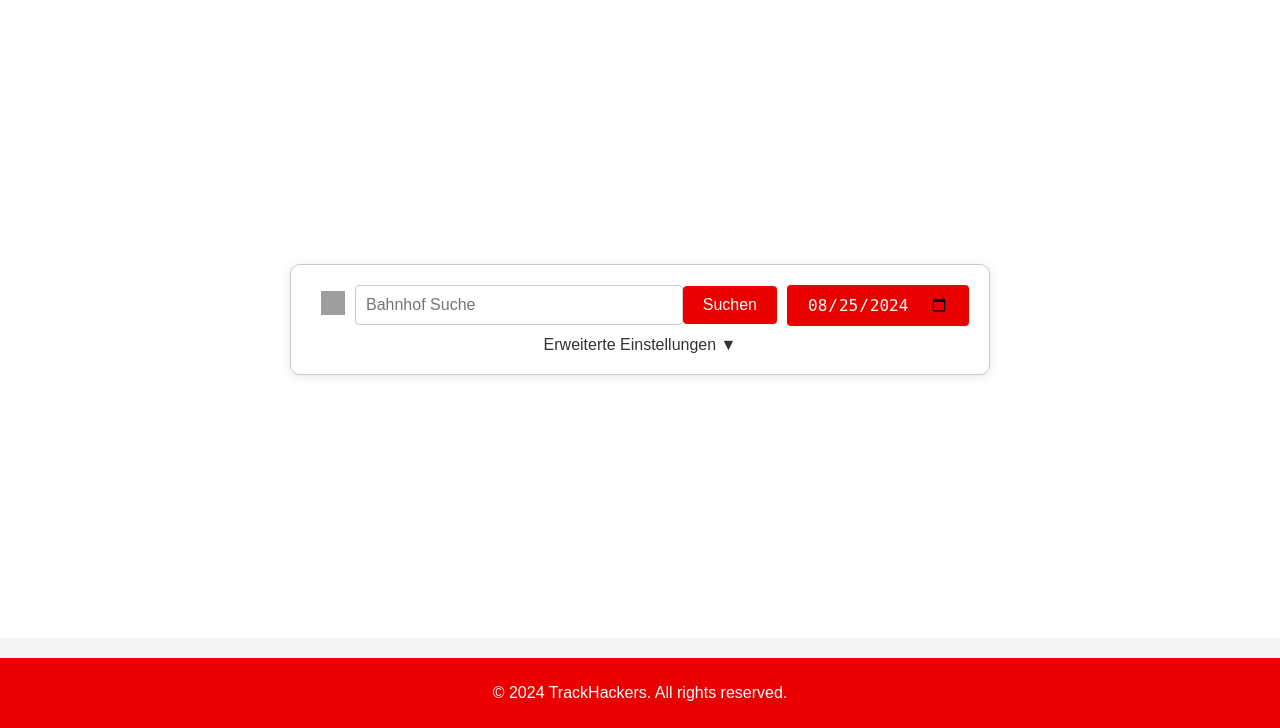
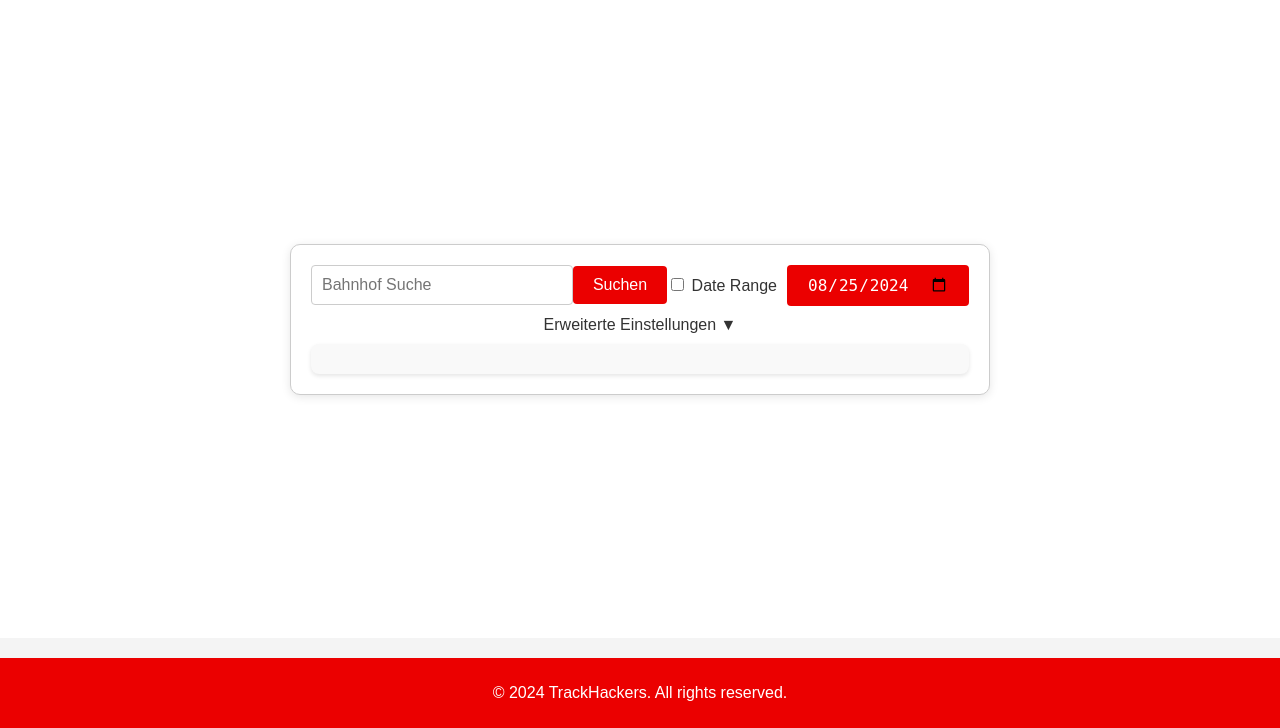
Before and after one commit to Luca-Mezger/sbb-fahrplan, a Flask app: page / in a window 1280 px wide. Shown: the part 72-800 px from the top of the page. Run offline with Flask 3, Linux system fonts and the light colour scheme; data that the repository does not hold is empty; some libraries are stand-ins or nearby versions; grey boxes are pictures that could not be loaded.

Commit message:
date range, design

```diff
--- a/Code/frontend/static/css/style.css
+++ b/Code/frontend/static/css/style.css
@@ -264,10 +264,11 @@ header .language-flag img {
     margin-right: 20px; /* Adjust spacing as needed */
 }
 
+
 .train-times {
     display: flex;
     flex-direction: column;
-    align-items: flex-end;
+    align-items: flex-start;
     margin-right: auto !important;
     color: #555;
     font-size: 16px;
@@ -278,18 +279,24 @@ header .language-flag img {
     justify-content: flex-start;
     width: 100%;
     margin-bottom: 5px;
+    white-space: nowrap; /* Prevent line breaks */
 }
 
 .train-times div::before {
     content: attr(data-label);
-    flex: 1 0 50px;
+    flex-shrink: 0;
     text-align: left;
     padding-right: 10px;
+    white-space: nowrap; /* Prevent line breaks */
 }
 
-.train-times .time {
+.time {
     flex-shrink: 0;
+    white-space: nowrap; /* Prevent line breaks */
 }
+
+
+
 
 .train-svg-icon {
     width: 32px;
--- a/Code/frontend/static/js/main.js
+++ b/Code/frontend/static/js/main.js
@@ -2,7 +2,9 @@ document.addEventListener('DOMContentLoaded', function () {
     const bahnhofSuche = document.getElementById('bahnhof-suche');
     const searchButton = document.getElementById('search-button');
     const suggestionsList = document.getElementById('suggestions');
-    const datePicker = document.getElementById('date-picker');
+    const startDatePicker = document.getElementById('start-date-picker');
+    const endDatePicker = document.getElementById('end-date-picker');
+    const dateRangeToggle = document.getElementById('date-range-toggle');
     const resultsContainer = document.getElementById('results-container');
     const searchContainer = document.getElementById('search-container');
     const advancedSettingsToggle = document.getElementById('advanced-settings-toggle');
@@ -17,15 +19,48 @@ document.addEventListener('DOMContentLoaded', function () {
     let stations = [];
     let filteredNames = [];
     let allResults = [];
-    let transportunternehmen = []; // To store fetched data
-    let selectedAgencyKuerzel = null; // Store selected agency Kürzel
+    let transportunternehmen = [];
+    let selectedAgencyKuerzel = null;
 
-    // Set date picker to today's date
+    // Set default date to today
     const today = new Date().toISOString().split('T')[0];
-    datePicker.value = today;
+    startDatePicker.value = today;
+    endDatePicker.value = today;
 
-    // Hide time selection elements initially
-    timeSelectionContainer.style.display = 'none';
+    // Toggle date range
+    dateRangeToggle.addEventListener('change', function () {
+        if (dateRangeToggle.checked) {
+            endDatePicker.style.display = 'inline-block';
+        } else {
+            endDatePicker.style.display = 'none';
+        }
+    });
+
+
+
+
+    // Toggle date range
+dateRangeToggle.addEventListener('change', function () {
+    if (dateRangeToggle.checked) {
+        endDatePicker.style.display = 'inline-block';
+    } else {
+        endDatePicker.style.display = 'none';
+    }
+});
+
+// Function to generate an array of dates between the start and end date
+function getDateRange(startDate, endDate) {
+    const dateRange = [];
+    let currentDate = new Date(startDate);
+
+    while (currentDate <= new Date(endDate)) {
+        dateRange.push(currentDate.toISOString().split('T')[0]);
+        currentDate.setDate(currentDate.getDate() + 1);
+    }
+
+    return dateRange;
+}
+
 
     // Function to display a message when no results are found
     function displayNoResults() {
@@ -267,46 +302,100 @@ document.addEventListener('DOMContentLoaded', function () {
             transportunternehmenSuggestions.style.display = 'none';
         }
     }
-
-    // Handle search button click
     searchButton.addEventListener('click', function () {
         const selectedName = bahnhofSuche.value;
-        const selectedDate = datePicker.value;
+        const selectedStartDate = startDatePicker.value;
+        const selectedEndDate = dateRangeToggle.checked ? endDatePicker.value : selectedStartDate;
 
         const selectedStation = stations.find(station => station.name === selectedName);
 
-        if (selectedStation && selectedDate) {
+        if (selectedStation && selectedStartDate && selectedEndDate) {
             searchContainer.style.marginTop = '-15px';
             resultsContainer.style.display = 'none'; // Hide results container initially
             loadingSpinner.style.display = 'block';  // Show the spinner
 
-            const url = `/bhfs/${selectedDate}/${selectedStation.id}`;
-            fetch(url)
-            .then(response => response.json())
-            .then(data => {
-                // Log each result to inspect its structure
-                data.forEach((result, index) => {
-                    console.log(`Result ${index}:`, result);
-                });
-
-                // Now apply filtering
-                allResults = data;
-
-                filterAndDisplayResults(); // Display filtered results based on time range
+            // Generate date range and fetch results for each date
+            const dateRange = getDateRange(selectedStartDate, selectedEndDate);
+            const fetchPromises = dateRange.map(date =>
+                fetch(`/bhfs/${date}/${selectedStation.id}`)
+                    .then(response => {
+                        if (!response.ok) {
+                            throw new Error(`Error fetching data for ${date}: ${response.statusText}`);
+                        }
+                        return response.json();
                     })
                     .catch(error => {
                         console.error('Error:', error);
+                        return null; // Return null in case of an error to filter out later
+                    })
+            );
+
+            Promise.all(fetchPromises)
+                .then(results => {
+                    // Filter out any null results (due to errors)
+                    allResults = results.filter(result => result !== null).flat(); // Combine results from all dates
+                    filterAndDisplayResults(); // Filter and display results
+                })
+                .catch(error => {
+                    console.error('Error:', error);
+                    displayNoResults();
                 })
                 .finally(() => {
                     loadingSpinner.style.display = 'none';  // Hide the spinner
                     resultsContainer.style.display = 'block'; // Show results container
                 });
-
-
         } else {
             alert('Please select a valid station and date.');
         }
     });
+
+
+
+    function groupResultsByDate(results) {
+        // Ensure results is an array
+        if (!Array.isArray(results)) {
+            console.error('Expected an array but got:', results);
+            return [];
+        }
+
+        const grouped = results.reduce((acc, item) => {
+            // Ensure item[0] exists and is a valid time or datetime string
+            if (!item[0]) {
+                console.warn('Skipping item with invalid or missing datetime:', item[0]);
+                return acc;
+            }
+
+            let date, time;
+            if (item[0].includes(' ')) {
+                // Full datetime string
+                [date, time] = item[0].split(' ');
+            } else {
+                // Only time is provided, use a default date or placeholder
+                date = '0000-00-00'; // Placeholder date
+                time = item[0];
+            }
+
+            if (!acc[date]) acc[date] = [];
+            acc[date].push(item);
+            return acc;
+        }, {});
+
+        // Flatten grouped results back into a single array, sorted by date and time
+        const flattenedResults = [];
+        Object.keys(grouped).sort().forEach(date => {
+            const sortedGroup = grouped[date].sort((a, b) => {
+                const timeA = parseTime(a[0].includes(' ') ? a[0].split(' ')[1] : a[0]);
+                const timeB = parseTime(b[0].includes(' ') ? b[0].split(' ')[1] : b[0]);
+                return timeA - timeB; // Compare parsed times
+            });
+            flattenedResults.push(...sortedGroup);
+        });
+
+        return flattenedResults;
+    }
+
+
+
 
     function filterAndDisplayResults() {
         // Ensure start and end times are defined correctly before filtering
@@ -325,7 +414,13 @@ document.addEventListener('DOMContentLoaded', function () {
         }
 
         const filteredResults = allResults.filter(item => {
-            const arrivalTime = parseTime(item[0]); // Parse the arrival time of each item
+            if (!item[0]) {
+                console.warn('Skipping item with undefined time:', item);
+                return false;
+            }
+
+            const timeString = item[0]; // Assuming item[0] contains only the time (e.g., '22:36')
+            const arrivalTime = parseTime(timeString); // Parse the time part directly
 
             let passesFilter = arrivalTime >= start && arrivalTime <= end; // Check if it falls within the time range
 
@@ -351,9 +446,13 @@ document.addEventListener('DOMContentLoaded', function () {
         if (filteredResults.length === 0) {
             displayNoResults(); // Display message if no results found
         } else {
-            displayResults(filteredResults); // Display the filtered results
+            const groupedAndSortedResults = groupResultsByDate(filteredResults); // Group and sort by date
+            displayResults(groupedAndSortedResults); // Display the grouped and sorted results
         }
     }
+
+
+
 
     let agencyCache = {}; // Global cache for storing agency data
 
@@ -370,7 +469,6 @@ document.addEventListener('DOMContentLoaded', function () {
             });
     }
 
-    // Function to display results
 function displayResults(data) {
     resultsContainer.innerHTML = '';
     const table = document.createElement('table');
@@ -382,10 +480,19 @@ document.addEventListener('DOMContentLoaded', function () {
     } else {
         populateResults(data, table);
     }
+
+    resultsContainer.appendChild(table);
 }
+
+
 
 function populateResults(data, table) {
     data.forEach(item => {
+        if (!item || item.length < 8) {
+            console.warn('Skipping invalid item:', item);
+            return;
+        }
+
         const row = document.createElement('tr');
         const resultItem = document.createElement('div');
         resultItem.classList.add('result-item');
@@ -393,10 +500,9 @@ document.addEventListener('DOMContentLoaded', function () {
         const trainInfo = document.createElement('div');
         trainInfo.classList.add('train-info');
 
-            // Create the span for the train number (fifth entry)
         const trainNumberSpan = document.createElement('span');
         trainNumberSpan.classList.add('train-number');
-            trainNumberSpan.textContent = item[4] || '-'; // Fifth entry for train number
+        trainNumberSpan.textContent = item[4] || '-';
         trainNumberSpan.style.marginRight = '10px';
 
         const trainSvg = document.createElement('img');
@@ -421,18 +527,23 @@ document.addEventListener('DOMContentLoaded', function () {
         const trainTimes = document.createElement('div');
         trainTimes.classList.add('train-times');
 
-            const arrivalWithout = document.createElement('div');
-            arrivalWithout.setAttribute('data-label', 'Alt:');
-            arrivalWithout.classList.add('time');
-            arrivalWithout.textContent = item[0] || '-';
+        const altTime = item[0];
+        const altDate = item[item.length - 1];
+        const altTimeText = `Alt: ${altTime} (${altDate})`;
 
-            const arrivalWith = document.createElement('div');
-            arrivalWith.setAttribute('data-label', 'Neu:');
-            arrivalWith.classList.add('time');
-            arrivalWith.textContent = item[1] || '-';
+        const neuTime = item[1];
+        const neuDate = item[item.length - 1];
+        const neuTimeText = `Neu: ${neuTime || '-'} (${neuDate})`;
 
-            trainTimes.appendChild(arrivalWithout);
-            trainTimes.appendChild(arrivalWith);
+        const altTimeDiv = document.createElement('div');
+        altTimeDiv.textContent = altTimeText;
+        altTimeDiv.style.marginBottom = '5px'; // Small margin between lines
+
+        const neuTimeDiv = document.createElement('div');
+        neuTimeDiv.textContent = neuTimeText;
+
+        trainTimes.appendChild(altTimeDiv);
+        trainTimes.appendChild(neuTimeDiv);
 
         const detailsButton = document.createElement('button');
         detailsButton.textContent = 'Betroffene Verbindungen';
@@ -441,12 +552,11 @@ document.addEventListener('DOMContentLoaded', function () {
         const dropdownContent = document.createElement('div');
         dropdownContent.classList.add('dropdown-content');
 
-            // Add hr element here
         const separator = document.createElement('hr');
         separator.classList.add('result-separator');
-            separator.style.marginTop = 0; // Initially hidden
+        separator.style.marginTop = 0;
         separator.style.marginBottom = 0;
-            separator.style.display = 'none'; // Initially hidden
+        separator.style.display = 'none';
 
         item[6].forEach(subItem => {
             const detail = document.createElement('div');
@@ -488,9 +598,7 @@ document.addEventListener('DOMContentLoaded', function () {
             const nrField = document.createElement('span');
             nrField.innerHTML = `<strong>Nr.:</strong><br>${subItem[5] || '-'}`;
 
-                // Create the new span for the walking icon and minutes for buses
             const walkIconField = document.createElement('span');
-                if (subItem[1] === 'B') {
                 const walkIcon = document.createElement('img');
                 walkIcon.src = 'https://icons.app.sbb.ch/icons/walk-large-medium.svg';
                 walkIcon.alt = 'Walk Icon';
@@ -504,17 +612,17 @@ document.addEventListener('DOMContentLoaded', function () {
                 lastEntryField.innerHTML = lastEntry;
                 lastEntryField.style.marginLeft = '0px';
                 lastEntryField.style.position = 'relative';
-                    lastEntryField.style.top = '-0.7em'; // Move the text up by half a line height
+                lastEntryField.style.top = '-0.7em';
 
                 walkIconField.appendChild(lastEntryField);
-                }
+
 
             transportDetails.appendChild(kuerzelField);
             transportDetails.appendChild(transportIcon);
             transportDetails.appendChild(abfahrtzeitField);
             transportDetails.appendChild(kanteField);
             transportDetails.appendChild(nrField);
-                transportDetails.appendChild(walkIconField);  // Add walk icon field after Nr.
+            transportDetails.appendChild(walkIconField);
 
             detail.appendChild(transportDetails);
             dropdownContent.appendChild(detail);
@@ -523,10 +631,10 @@ document.addEventListener('DOMContentLoaded', function () {
         detailsButton.addEventListener('click', function () {
             const isVisible = dropdownContent.style.display === 'block';
             dropdownContent.style.display = isVisible ? 'none' : 'block';
-                separator.style.display = isVisible ? 'none' : 'block'; // Toggle hr visibility
+            separator.style.display = isVisible ? 'none' : 'block';
         });
 
-            trainInfo.appendChild(trainNumberSpan);  // Add train number span
+        trainInfo.appendChild(trainNumberSpan);
         trainInfo.appendChild(trainSvg);
         trainInfo.appendChild(trainIcon);
         trainTimesAndButton.appendChild(trainTimes);
@@ -536,13 +644,14 @@ document.addEventListener('DOMContentLoaded', function () {
         resultItem.appendChild(trainTimesAndButton);
 
         row.appendChild(resultItem);
-            row.appendChild(separator); // Append hr before dropdown content
+        row.appendChild(separator);
         row.appendChild(dropdownContent);
         table.appendChild(row);
     });
 
     resultsContainer.appendChild(table);
 }
+
 
 
 
--- a/Code/frontend/templates/index.html
+++ b/Code/frontend/templates/index.html
@@ -20,14 +20,23 @@
         <div id="search-container">
             <div class="search-box" id="search-box">
                 <div class="search-bar-container">
-                    <div class="search-icon-container">
-                        <img src="https://icons.app.sbb.ch/icons/location-pin-small.svg" alt="Bahnhof Icon" class="search-icon">
-                    </div>
                     <input type="text" id="bahnhof-suche" placeholder="Bahnhof Suche" autocomplete="off">
                     <button id="search-button">Suchen</button>
                     <ul id="suggestions" class="suggestions-dropdown"></ul>
-                    <input type="date" id="date-picker" class="date-picker">
+
+                    <!-- Checkbox to select date range -->
+                    <div class="date-selection">
+                        <input type="checkbox" id="date-range-toggle">
+                        <label for="date-range-toggle">Date Range</label>
+                    </div>
+
+                    <!-- Start Date Picker -->
+                    <input type="date" id="start-date-picker" class="date-picker">
+
+                    <!-- End Date Picker, initially hidden -->
+                    <input type="date" id="end-date-picker" class="date-picker" style="display: none;">
                 </div>
+
 
                 <div id="advanced-settings-toggle">
                     <span>Erweiterte Einstellungen <span id="toggle-arrow">▼</span></span>
```
Lines whose indentation alone changed are shown as unchanged.
